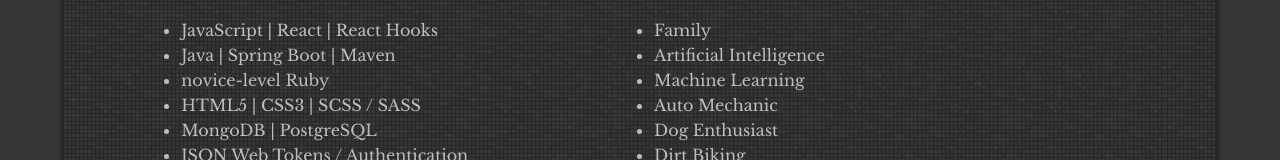
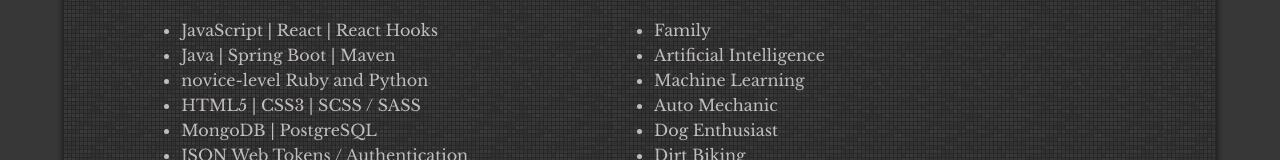
Before and after one commit to JasonB101/portfolio, a website: page index.html in a window 1280 px wide. Shown: the part 563-723 px from the top of the page. Drawn offline with nearby package versions, Linux system fonts and the light colour scheme; a web font is replaced by a local one.

Commit message:
Update portfolio Skills

```diff
--- a/index.html
+++ b/index.html
@@ -67,7 +67,7 @@
                         <br>
                         <li>JavaScript | React | React Hooks</li>
                         <li>Java | Spring Boot | Maven</li>
-                        <li>novice-level Ruby</li>
+                        <li>novice-level Ruby and Python</li>
                         <li>HTML5 | CSS3 | SCSS / SASS</li>
                         <li>MongoDB | PostgreSQL</li>
                         <li>JSON Web Tokens / Authentication</li>
```
